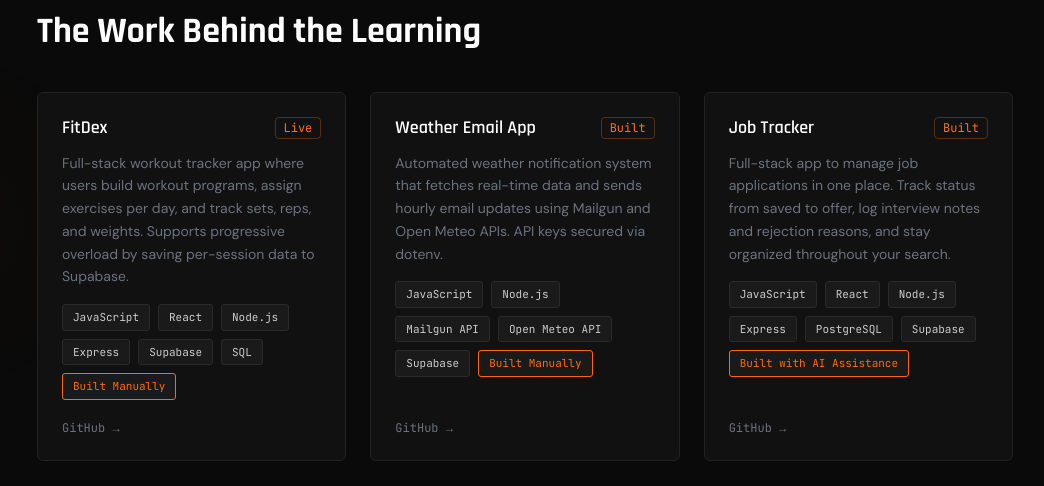
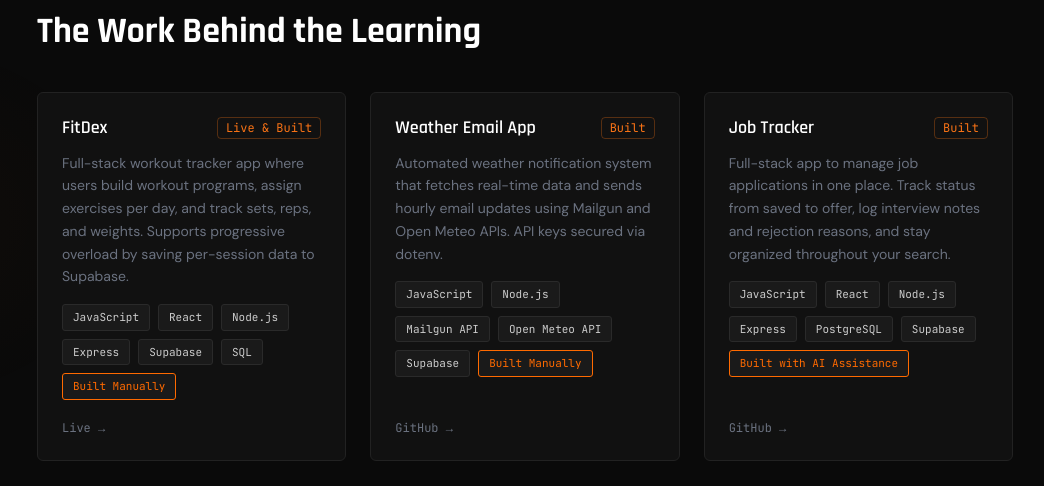
Before and after one commit to zo-vergeldedios/zo-portfolio, a React (Create React App) app: page / in a window 1280 px wide. Shown: the part 1624-2110 px from the top of the page, without its empty margins (115-1159 px from the left). Built offline with nearby package versions, Linux system fonts and the light colour scheme.

Commit message:
Fixed a bug with the on the github link and the live link

```diff
--- a/src/components/Projects.jsx
+++ b/src/components/Projects.jsx
@@ -13,9 +13,9 @@
       "SQL",
       "Built Manually",
     ],
-    github: "https://fitdex-beige.vercel.app/",
-    live: null,
-    status: "Live",
+    github: null,
+    live: "https://fitdex-beige.vercel.app/",
+    status: "Live & Built",
   },
   {
     title: "Weather Email App",
@@ -120,6 +120,7 @@
                   </div>
                 </div>
                 <div className="flex gap-3">
+                  {p.github && (
                     <a
                       href={p.github}
                       target="_blank"
@@ -128,6 +129,7 @@
                     >
                       GitHub →
                     </a>
+                  )}
                   {p.live && (
                     <a
                       href={p.live}
```
Lines whose indentation alone changed are shown as unchanged.
